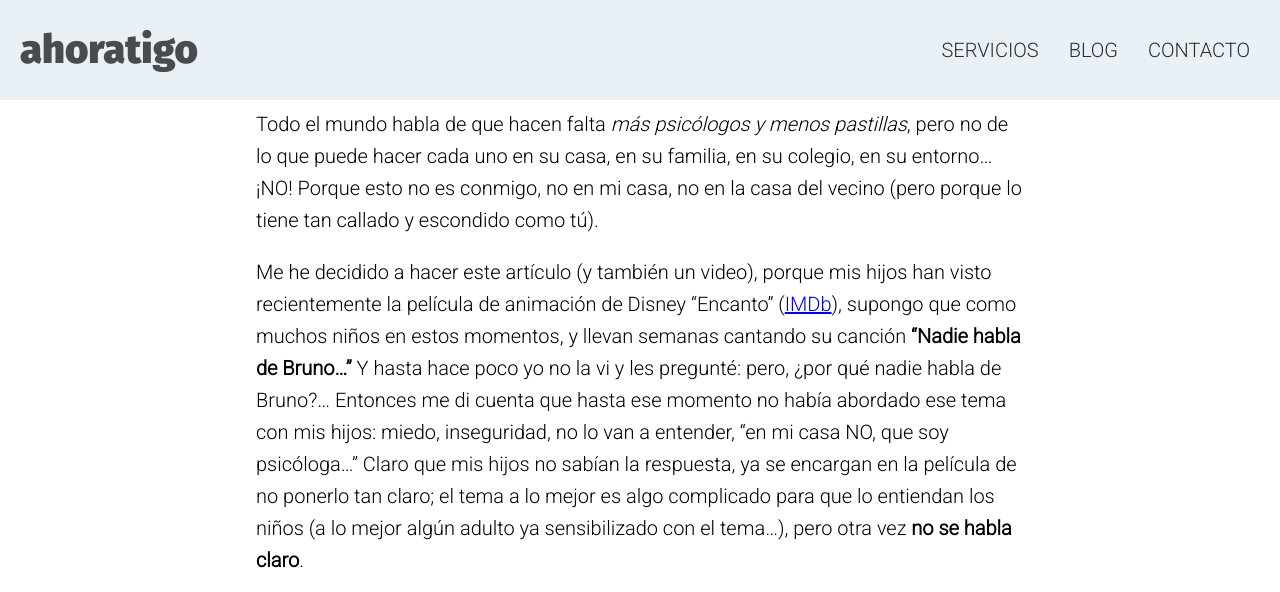
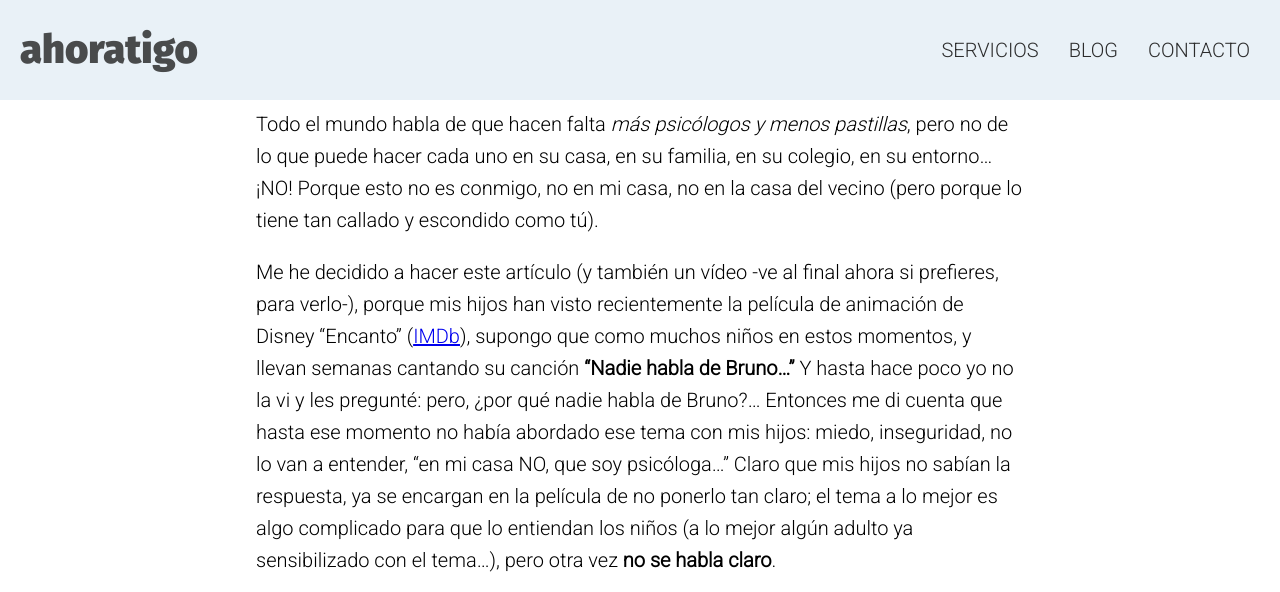
Before and after one commit to sukabal/sukabal.github.io, a Jekyll site: the page built from _posts/2022-03-06-encanto-bruno.md, in a window 1280 px wide and 900 px high, scrolled down 1001 px, cut to the strip 0-592 px from the top of the window. Built offline with Jekyll 4.4.1, drawn with Linux system fonts in a browser that asks for light colours; comment, search, counter and statistics services are not loaded; some of the changed text lies outside the part shown.

Commit message:
fix: modify video position in post

```diff
--- a/_posts/2022-03-06-encanto-bruno.md
+++ b/_posts/2022-03-06-encanto-bruno.md
@@ -14,9 +14,7 @@
 
 Todo el mundo habla de que hacen falta *más psicólogos y menos pastillas*, pero no de lo que puede hacer cada uno en su casa, en su familia, en su colegio, en su entorno... ¡NO! Porque esto no es conmigo, no en mi casa, no en la casa del vecino (pero porque lo tiene tan callado y escondido como tú).
 
-Me he decidido a hacer este artículo (y también un video), porque mis hijos han visto recientemente la película de animación de Disney “Encanto” ([IMDb](https://www.imdb.com/title/tt2953050/)), supongo que como muchos niños en estos momentos, y llevan semanas cantando su canción **“Nadie habla de Bruno...”** Y hasta hace poco yo no la vi y les pregunté: pero, ¿por qué nadie habla de Bruno?... Entonces me di cuenta que hasta ese momento no había abordado ese tema con mis hijos: miedo, inseguridad, no lo van a entender, “en mi casa NO, que soy psicóloga...” Claro que mis hijos no sabían la respuesta, ya se encargan en la película de no ponerlo tan claro; el tema a lo mejor es algo complicado para que lo entiendan los niños (a lo mejor algún adulto ya sensibilizado con el tema...), pero otra vez **no se habla claro**.
-
-<iframe width="100%" height="315" src="https://www.youtube-nocookie.com/embed/gPWMFVq-5Jw" title="YouTube video player" frameborder="0" allow="accelerometer; autoplay; clipboard-write; encrypted-media; gyroscope; picture-in-picture" allowfullscreen></iframe>
+Me he decidido a hacer este artículo (y también un vídeo -ve al final ahora si prefieres, para verlo-), porque mis hijos han visto recientemente la película de animación de Disney “Encanto” ([IMDb](https://www.imdb.com/title/tt2953050/)), supongo que como muchos niños en estos momentos, y llevan semanas cantando su canción **“Nadie habla de Bruno...”** Y hasta hace poco yo no la vi y les pregunté: pero, ¿por qué nadie habla de Bruno?... Entonces me di cuenta que hasta ese momento no había abordado ese tema con mis hijos: miedo, inseguridad, no lo van a entender, “en mi casa NO, que soy psicóloga...” Claro que mis hijos no sabían la respuesta, ya se encargan en la película de no ponerlo tan claro; el tema a lo mejor es algo complicado para que lo entiendan los niños (a lo mejor algún adulto ya sensibilizado con el tema...), pero otra vez **no se habla claro**.
 
 Encanto, aunque parezca que va de dones o talentos (y que la única que no tiene magia es Mirabel), realmente va de problemas, de cómo hay que aparentar perfección, felicidad, que todo está bien... Que enseñar nuestras debilidades no está bien, como Luisa, que es “la fuerte” y que nunca se rinde, puede con todo, es sumamente responsable y nunca descansa... Fijaros como al final de la película vuelve a cargar los muebles, pero también se tira en la hamaca con una piña colada (bueno, realmente no sé lo que es, pero seguro que algo sin alcohol...); incluso en la canción del cierre, al final, admite a las hermanas que ella... ¡a veces llora!
 
@@ -34,7 +32,9 @@
 
 ¡Hablad de BRUNO! hablad de salud mental, hablad de vosotros, buscad apoyo y ayuda, hablad, por favor, y si lo hacéis desde el principio (yo ya lo hecho con mis hijos) lo normalizáis, enseñáis a comunicar la expresión de los sentimientos, y así necesitaremos todos menos pastillas y psicólogos. Desde el minuto uno: enseña a tus hijos a expresar la ira, lo que sientes hacia las personas... así también podrás saber si ya existe un trastorno más serio latente... y podrás actuar antes de que sea peor. Todavía hay muchos que se asustan y ponen cara de ¡NO!, cuando les digo “pues yo creo que tu hijo podría estar en el espectro autista” o cualquier otra cosa... Por favor vedlo con otra actitud, hablad de ello, cuanto antes mejor, pues ayudará sin duda a vuestros hijos. Taparlo, ignorarlo... sólo empeorará todo más, como nos enseña Encanto.
 
-Para acabar, dar las gracias a gente como Ángel Martin, por el gran favor que ha hecho al contar su historia, hablar de su Bruno en su libro [*Por si las voces vuelven*](https://www.amazon.es/Por-las-voces-vuelven-Ficci%C3%B3n/dp/8408249215/ref=sr_1_1). ¡GRACIAS! Solo un aviso: que no nos pase otra vez lo mismo: “sí, sí, pero esto le ha pasado él, no tiene nada que ver conmigo...” Todos tenemos emociones, por ende todos tenemos que cuidar de nuestra salud emocional, TODOS vamos a tener problemas emocionales... ¡HABLA con tu familia!, pregúntales, utiliza cada recurso, libro, película, canción, programa... como excusa (y habla de ti, claro). Pregunta a tu entorno, pero realmente en serio: ¿qué tal estás? Y espera contestación.
+<iframe width="100%" height="315" src="https://www.youtube-nocookie.com/embed/gPWMFVq-5Jw" title="YouTube video player" frameborder="0" allow="accelerometer; autoplay; clipboard-write; encrypted-media; gyroscope; picture-in-picture" allowfullscreen></iframe>
+
+No me gustaría terminar sin dar las gracias a gente como Ángel Martin, por el gran favor que ha hecho al contar su historia, hablar de su Bruno en su libro [*Por si las voces vuelven*](https://www.amazon.es/Por-las-voces-vuelven-Ficci%C3%B3n/dp/8408249215/ref=sr_1_1). ¡GRACIAS! Solo un aviso: que no nos pase otra vez lo mismo: “sí, sí, pero esto le ha pasado él, no tiene nada que ver conmigo...” Todos tenemos emociones, por ende todos tenemos que cuidar de nuestra salud emocional, TODOS vamos a tener problemas emocionales... ¡HABLA con tu familia!, pregúntales, utiliza cada recurso, libro, película, canción, programa... como excusa (y habla de ti, claro). Pregunta a tu entorno, pero realmente en serio: ¿qué tal estás? Y espera contestación.
 
 <h3>¿Estás perdido en el mundo como yo?</h3>
 
```
